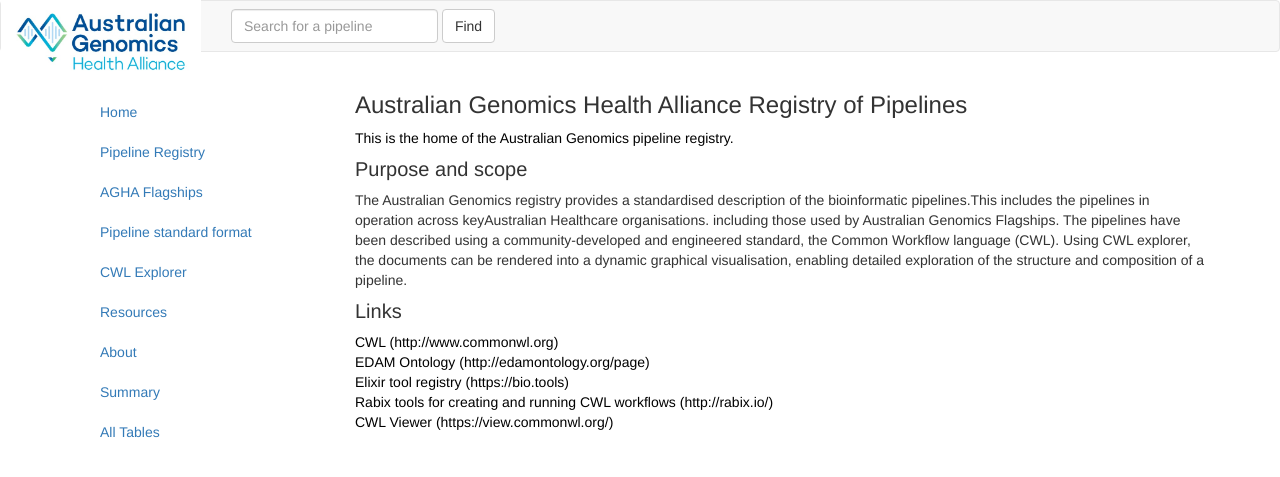
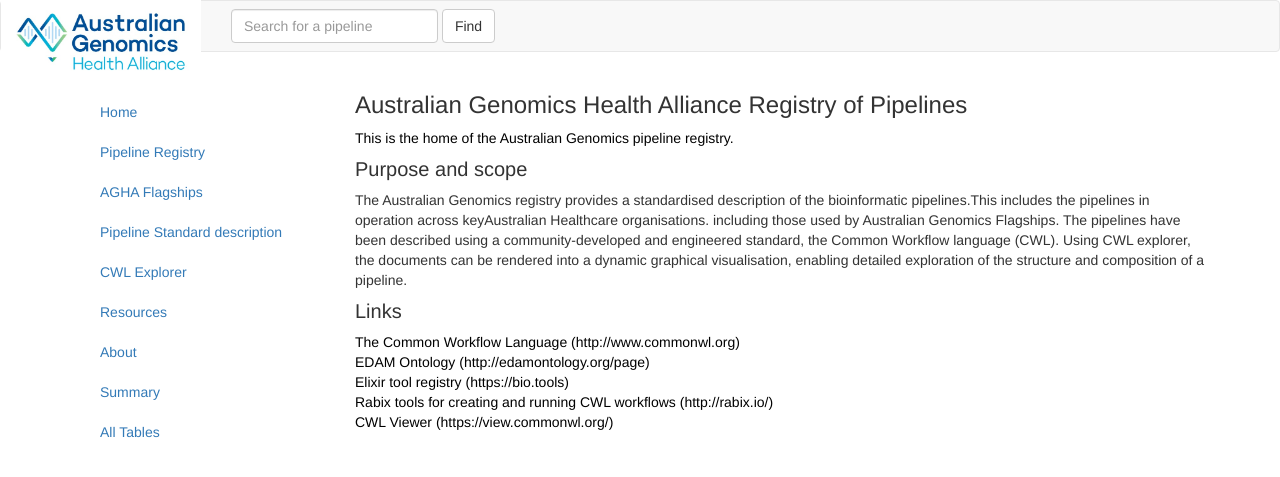
Before and after one commit to m-gall/registry-website, a Flask app: page / in a window 1280 px wide. Shown: the top 477 px of the page. Run offline with Flask 2, Linux system fonts and the light colour scheme; data that the repository does not hold is empty; some libraries are stand-ins or nearby versions.

Commit message:
more updates

```diff
--- a/__init__.py
+++ b/__init__.py
@@ -1,5 +1,4 @@
 from flask import Flask, render_template, request, redirect
-
 
 
 from flask_sqlalchemy import SQLAlchemy
@@ -93,8 +92,10 @@ def explorer():
     subhead = ''
     subheading1 = 'Purpose and scope'
     subheadtext1 = 'This tool accepts CWL workflow and tool definitions as inputs and renders tjhe pipelines as an interactive di-acyclic (DAG) graphic visualisation.'
+    subheading2 = 'Demo'
+    urllink = 'https://bjpop.github.io/cwl_explorer/'
     return render_template('explorer.html', title=title, subhead=subhead, subheading1=subheading1,
-                           subheadtext1=subheadtext1)
+                           subheadtext1=subheadtext1, subheading2=subheading2, urllink=urllink)
 
 
 
--- a/templates/explorer.html
+++ b/templates/explorer.html
@@ -65,6 +65,10 @@
                 <h5> {{ subheading2 }}</h5>
                 <p>{{ subheadtext2 }}</p>
               </div>
+              <div class="section">
+                <h5> {{ subheading3 }}</h5>
+                <p>{{ urllink|urlize(100, true, nofollow) }}</p>
+              </div>
         </div>
     </div>
 </div>
--- a/templates/main.html
+++ b/templates/main.html
@@ -35,8 +35,6 @@
                 </div>
             </form>
 
-
-
       </div>
   </div>
 
@@ -55,7 +53,7 @@
                         <li><a href="#">Home</a></li>
                         <li><a href="/registry.html">Pipeline Registry</a></li>
                         <li><a href="/flagship.html">AGHA Flagships</a></li>
-                        <li><a href="#">Pipeline standard format </a></li>
+                        <li><a href="#">Pipeline Standard description </a></li>
                         <li><a href="/explorer.html">CWL Explorer</a></li>
                         <li><a href="#">Resources</a></li>
                         <li><a href="/about.html">About</a></li>
@@ -86,7 +84,7 @@
                       <div class="section">
                           <h5 style="font-size: 20px"> {{ subheading3 }}</h5>
                           <ul class="list-unstyled components">
-                                <li ><a href="http://www.commonwl.org/"; style=color:black;>CWL (http://www.commonwl.org) </a></li>
+                                <li ><a href="http://www.commonwl.org/"; style=color:black;>The Common Workflow Language (http://www.commonwl.org) </a></li>
                                 <li><a href="http://edamontology.org/page"; style=color:black;>EDAM Ontology (http://edamontology.org/page) </a></li>
                                 <li><a href="https://bio.tools/"; style=color:black; >Elixir tool registry (https://bio.tools) </a></li>
                                 <li><a href="http://rabix.io/"; style=color:black; >Rabix tools for creating and running CWL workflows (http://rabix.io/) </a></li>
```
